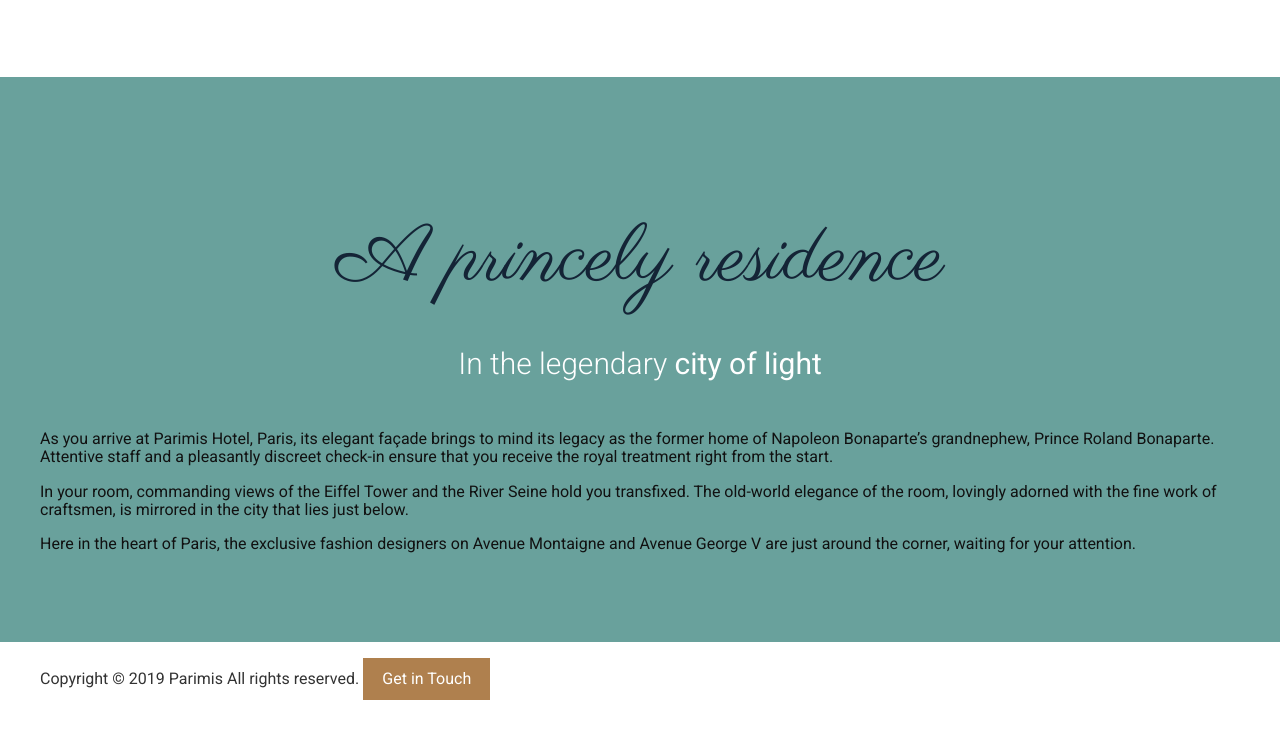
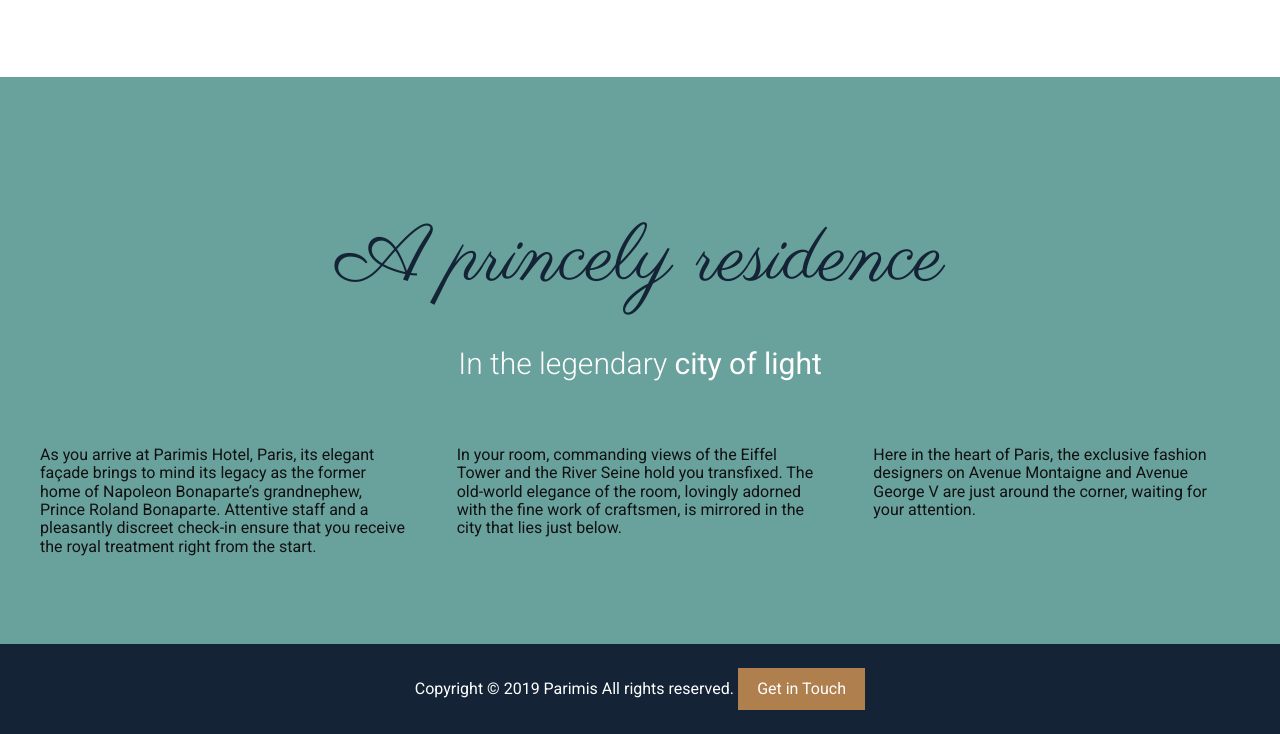
Before and after one commit to Moltus/parimis, a plain HTML site: page app/index.html in a window 1280 px wide. Shown: the part 3475-4209 px from the top of the page. Drawn offline with Linux system fonts and the light colour scheme.

Commit message:
set slider to width 100% and did columns for historic section

```diff
--- a/app/assets/scripts/slider.js
+++ b/app/assets/scripts/slider.js
@@ -5,6 +5,7 @@
   //configuration
 
   let width = window.innerWidth;
+  // let width = 1630
   let animationSpeed = 1000;
   let pause = 4000;
   let currentSlide = 1;
--- a/app/assets/styles/modules/_page-section.pcss
+++ b/app/assets/styles/modules/_page-section.pcss
@@ -4,6 +4,18 @@
 
   @mixin atMedium {
     padding: 4.5rem 0;
+  }
+
+  &--flex {
+
+    @mixin atSmall {
+    }
+
+    @mixin atMedium {
+      display: grid;
+      grid-template-columns: 1fr 1fr 1fr;
+      grid-gap: 50px;
+      }
   }
 
   &--teal {
--- a/app/assets/styles/modules/_site-footer.pcss
+++ b/app/assets/styles/modules/_site-footer.pcss
@@ -5,7 +5,7 @@
   text-align: center;
 
   &__text {
-    /* display: block; */
+    display: block;
     margin-bottom: 1rem;
     font-weight: 200;
 
--- a/app/index.html
+++ b/app/index.html
@@ -135,20 +135,24 @@
       <h3 class="headline headline--centered headline--white headline--small
             headline--narrow headline--b-margin-lg">
         In the legendary <strong>city of light</strong></h3>
-      <p>As you arrive at Parimis Hotel, Paris, its elegant façade brings to mind its legacy as the former home of Napoleon
-      Bonaparte’s grandnephew, Prince Roland Bonaparte. Attentive staff and a pleasantly discreet check-in ensure that you
-      receive the royal treatment right from the start.</p>
-      <p>In your room, commanding views of the Eiffel Tower and the River Seine hold you transfixed. The old-world elegance of
-      the room, lovingly adorned with the fine work of craftsmen, is mirrored in the city that lies just below.</p>
-      <p>Here in the heart of Paris, the exclusive fashion designers on Avenue Montaigne and Avenue George V are just around the
-      corner, waiting for your attention.</p>
+      <div class="page-section--flex">
+        <p>As you arrive at Parimis Hotel, Paris, its elegant façade brings to mind its legacy as the former home of Napoleon
+          Bonaparte’s grandnephew, Prince Roland Bonaparte. Attentive staff and a pleasantly discreet check-in ensure that you
+          receive the royal treatment right from the start.</p>
+        <p>In your room, commanding views of the Eiffel Tower and the River Seine hold you transfixed. The old-world elegance
+          of
+          the room, lovingly adorned with the fine work of craftsmen, is mirrored in the city that lies just below.</p>
+        <p>Here in the heart of Paris, the exclusive fashion designers on Avenue Montaigne and Avenue George V are just around
+          the
+          corner, waiting for your attention.</p>
+      </div>
     </div>
   </section>
 
 
 
 
-  <footer>
+  <footer class="site-footer">
     <div class="wrapper">
       <p>Copyright &copy; 2019 Parimis All rights reserved. <a href="#" class="btn btn--gold">Get in Touch</a></p>
     </div>
--- a/app/temp/styles/styles.css
+++ b/app/temp/styles/styles.css
@@ -582,6 +582,18 @@
 }
   }
 
+@media (min-width: 540px) {
+  }
+
+@media (min-width: 800px) {
+
+.page-section--flex {
+      display: grid;
+      grid-template-columns: 1fr 1fr 1fr;
+      grid-gap: 50px
+  }
+  }
+
 .page-section--teal {
     background-color: #69A19C;
     color: #111;
@@ -853,7 +865,7 @@
 }
 
 .site-footer__text {
-    /* display: block; */
+    display: block;
     margin-bottom: 1rem;
     font-weight: 200;
   }
@@ -970,13 +982,16 @@
   /* height: auto; */
   overflow: hidden;
   margin: 0 auto;
+  width: 100%;
+  height: 100%;
 }
 
 .slider__slides {
     display: flex;
     width: calc(100vw*7);
+    height: 100%;
     /* height: 400px; */
-    height: auto;
+    /* height: auto; */
     margin: 0;
     padding: 0;
   }
@@ -985,11 +1000,12 @@
     list-style-type: none;
     width: 100%;
     /* height: 100%; */
-    height: auto;
+    height: 100%;
   }
 
 .slider__slide img {
-    width: 100vw;
+    width: 100%;
+    height: 100%;
   }
 
 .slider__prev, .slider__next {
```
Also changed, not shown: app/assets/styles/modules/_slider.pcss (+7 -3 lines).
